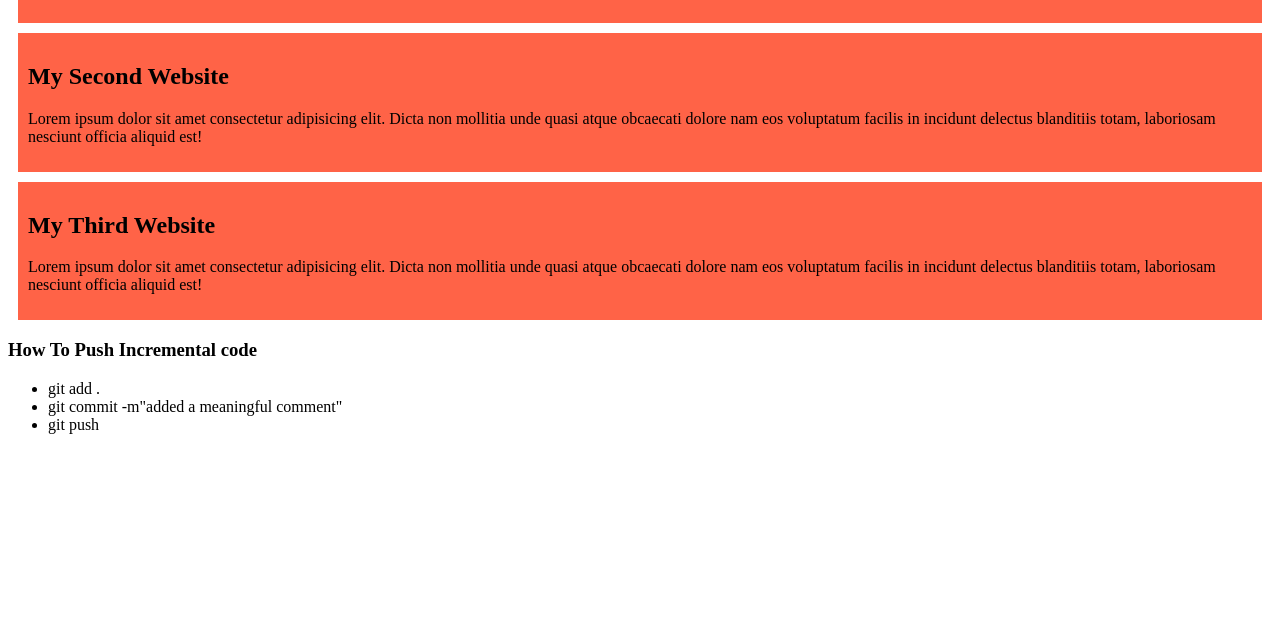
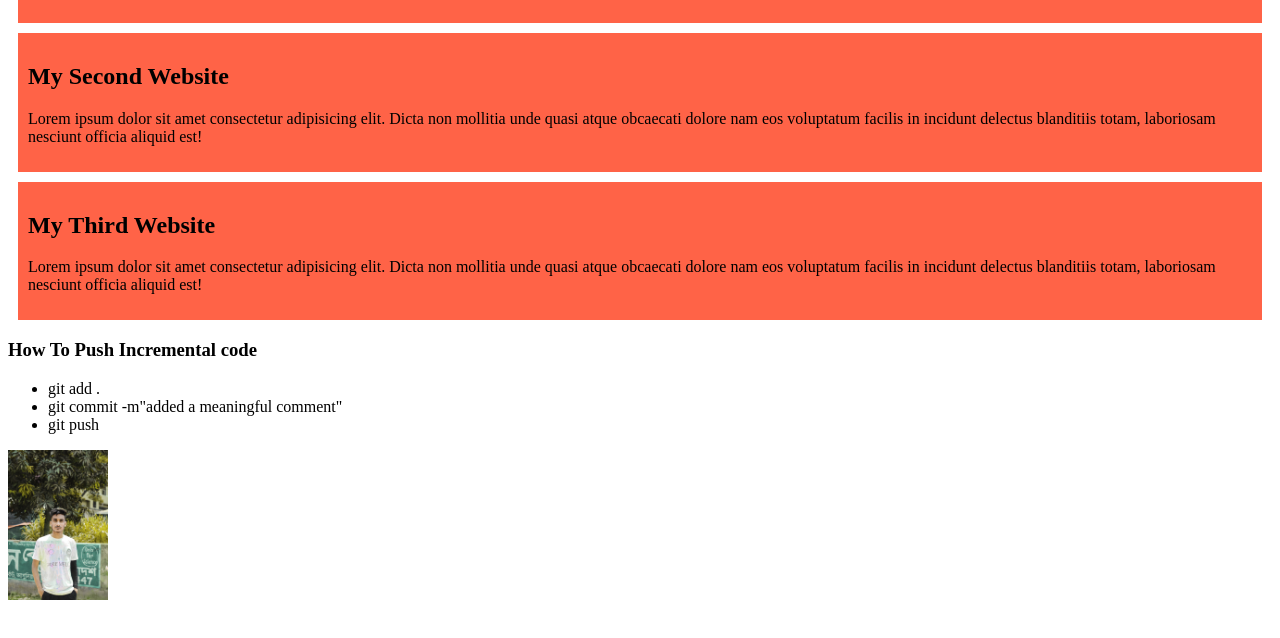
Before and after one commit to nehalmahmudrakib/My-First-Website, a plain HTML site: page index.html in a window 1280 px wide. Shown: the part 126-764 px from the top of the page. Drawn offline with Linux system fonts and the light colour scheme.

Commit message:
added nehal mahmud rakib photo

```diff
--- a/index.html
+++ b/index.html
@@ -28,5 +28,7 @@
                     <li>git commit -m"added a meaningful comment"</li>
                     <li>git push</li>
                 </ul>
+
+            <img width="100px" src="Images/1684760129374.jpg" alt="Nehal Mahmud Rakib">
 </body>
 </html>
```
Also changed, not shown: Images/1684760129374.jpg (added).
